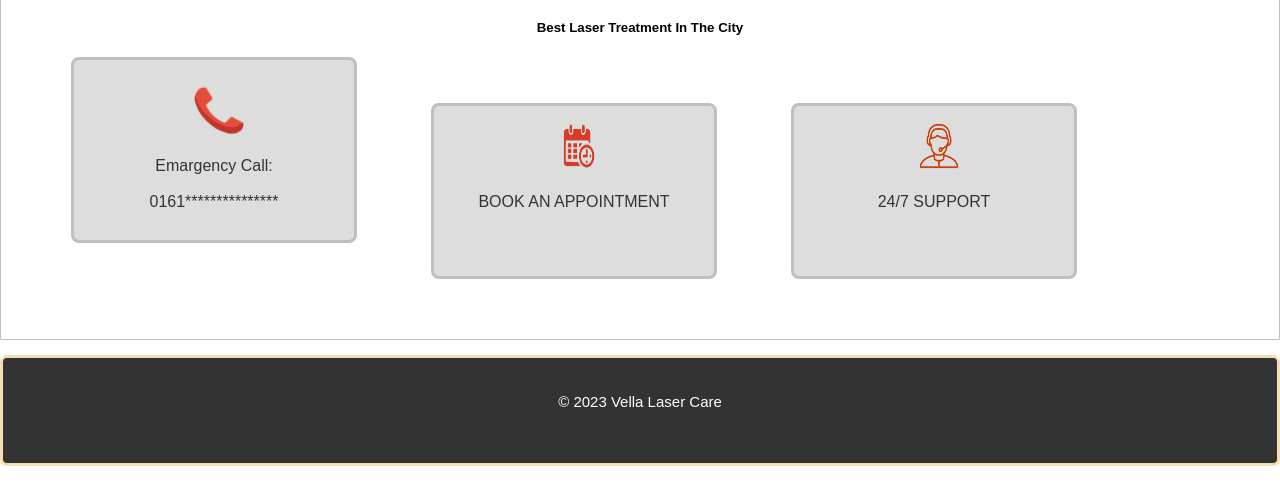
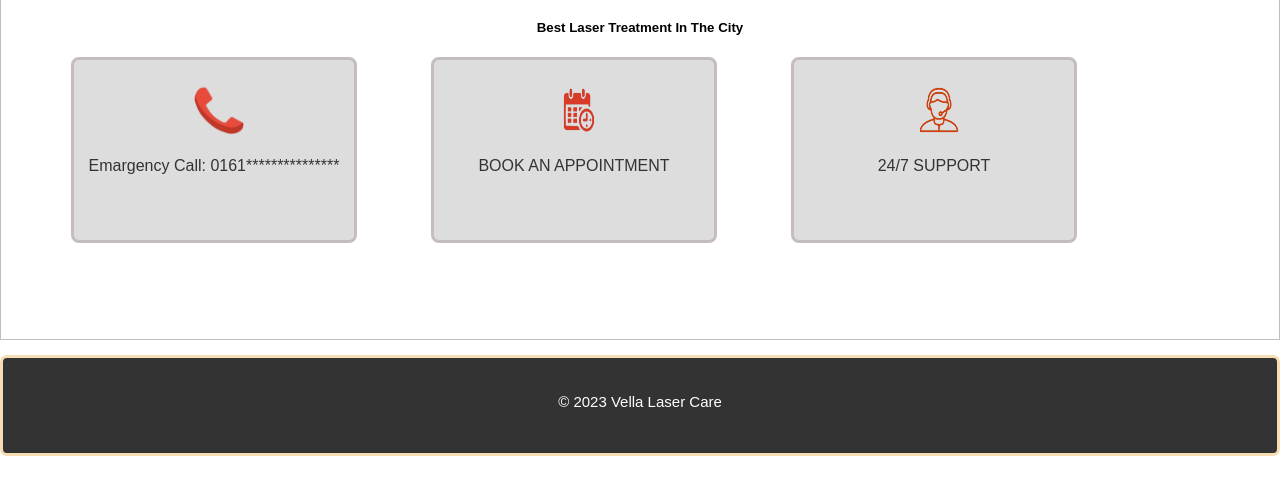
Before and after one commit to rishourov/CSS-Display-Property-class-12, a plain HTML site: page index.html in a window 1280 px wide. Shown: the part 198-702 px from the top of the page. Drawn offline with Linux system fonts and the light colour scheme.

Commit message:
change code

```diff
--- a/index.html
+++ b/index.html
@@ -33,7 +33,7 @@
         <div class="box-1">
             <img src="image/mobile.png" alt=""> <br> <br>
 
-            Emargency Call: <br> <br>
+            Emargency Call:
             0161***************
         </div>
 
@@ -47,6 +47,7 @@
         <div class="box-3">
             <img src="image/24.png" alt=""> <br> <br>
             24/7 SUPPORT
+
         </div>
     </div>
 
--- a/style.css
+++ b/style.css
@@ -81,7 +81,7 @@ body {
     margin-left: 70px;
     border: solid #c5bdbd;
     border-radius: 8px;
-    padding-top: 10px;
+    padding-top: 20px;
 }
 
 .box-2 img {
@@ -103,7 +103,7 @@ body {
     margin-left: 70px;
     border: solid #c5bdbd;
     border-radius: 8px;
-    padding-top: 10px;
+    padding-top: 20px;
 }
 
 .box-3 img {
@@ -116,7 +116,7 @@ body {
 
 .footer {
 
-    height: 70px;
+    height: 60px;
     background-color: #333;
     color: white;
     text-align: center;
```
